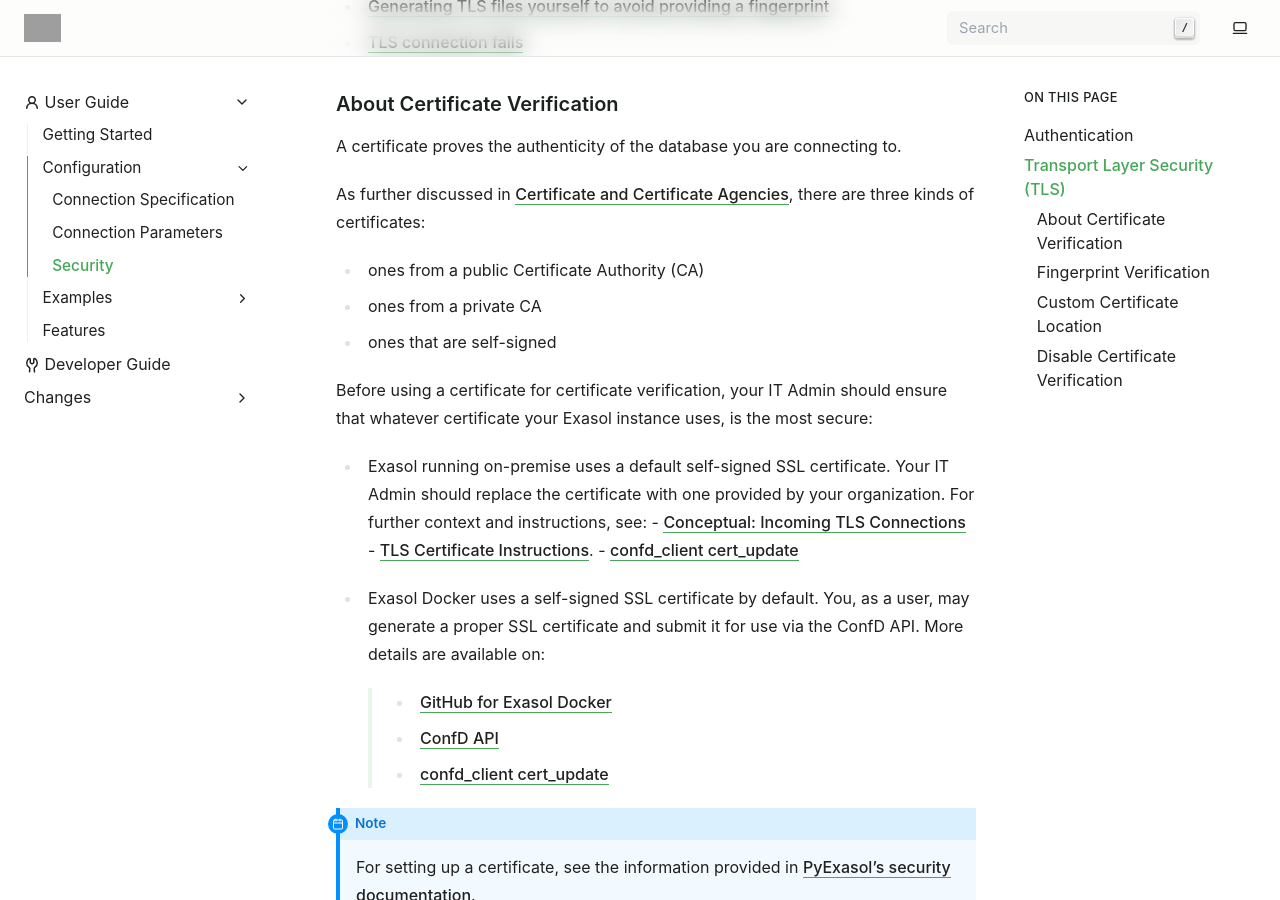
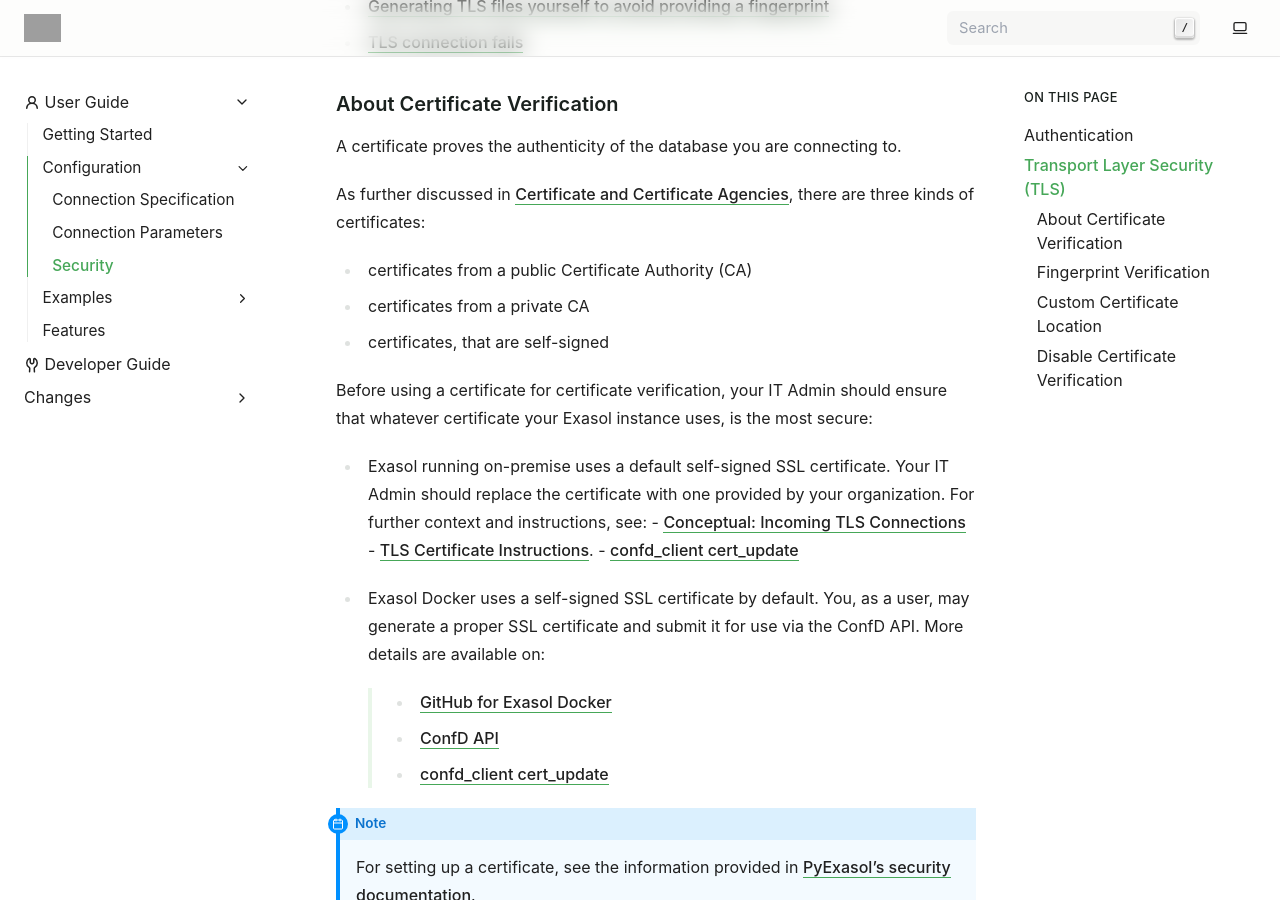
Before and after one commit to exasol/sqlalchemy-exasol, a Sphinx documentation site: the page built from doc/user_guide/configuration/security.rst, in a window 1280 px wide and 900 px high, scrolled down 1653 px. Built offline with Sphinx 7.4.7, drawn with Linux system fonts in a browser that asks for light colours; grey boxes are pictures that could not be loaded.

Commit message:
Apply hidden review comment to security

```diff
--- a/doc/user_guide/configuration/security.rst
+++ b/doc/user_guide/configuration/security.rst
@@ -76,9 +76,9 @@
 `Certificate and Certificate Agencies <https://github.com/exasol/tutorials/blob/1.0.0/tls/doc/tls_introduction.md#certificates-and-certification-agencies>`__,
 there are three kinds of certificates:
 
-* ones from a public Certificate Authority (CA)
-* ones from a private CA
-* ones that are self-signed
+* certificates from a public Certificate Authority (CA)
+* certificates from a private CA
+* certificates, that are self-signed
 
 Before using a certificate for certificate verification, your IT Admin should ensure that
 whatever certificate your Exasol instance uses, is the most secure:
```
